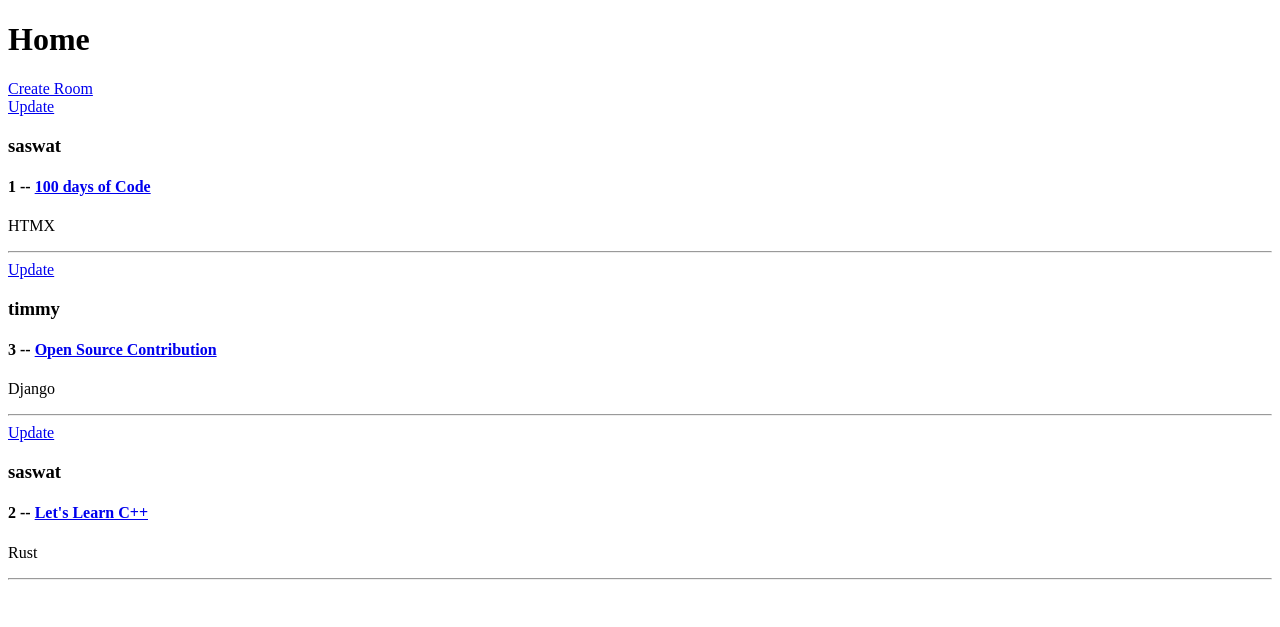
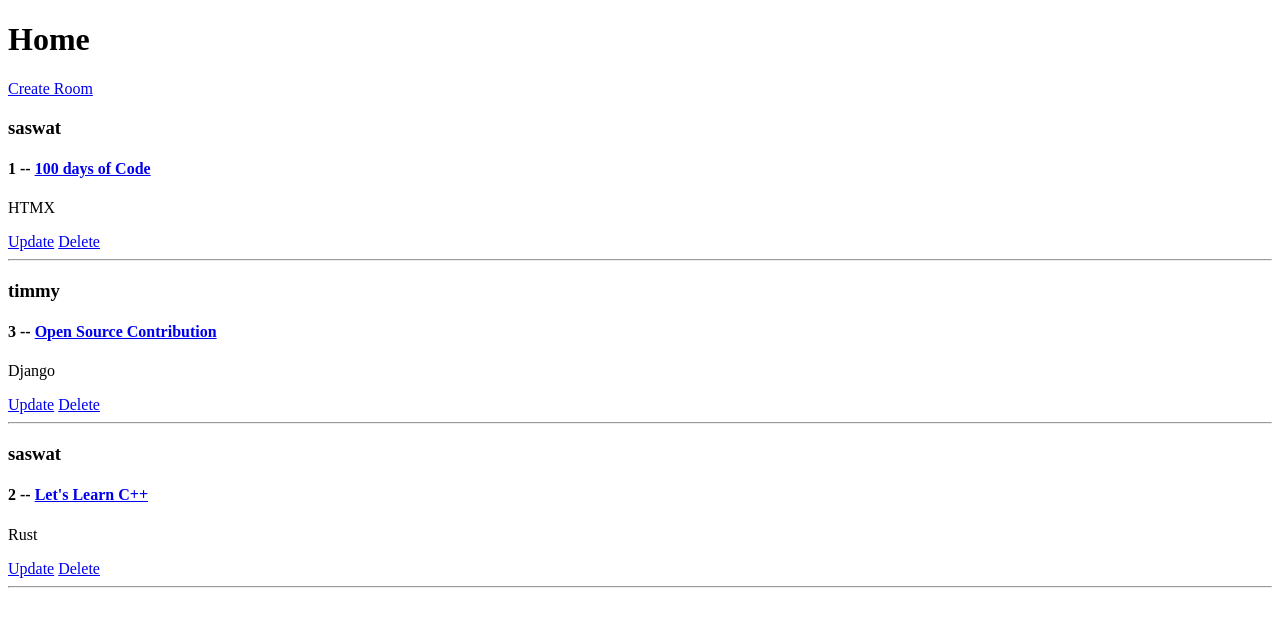
Before and after one commit to saswat10/studybud, a Django app: page / in a window 1280 px wide. Shown: the part 70-697 px from the top of the page. Run offline with Django 5.2, Linux system fonts and the light colour scheme; data comes from the database, SQL or seed files in the repository; both versions use the stored data as it was after the commit.

Commit message:
delete room view added

```diff
--- a/studybud/base/templates/base/home.html
+++ b/studybud/base/templates/base/home.html
@@ -8,10 +8,11 @@
   <div>
     {% for room in rooms %}
       <div>
-        <a href="{% url 'update-room' room.id %}">Update</a>
         <h3>{{room.host.username}}</h3>
         <h4>{{room.id}} -- <a href="{% url 'room' room.id %}">{{room.name}}</a></h4>
         <p>{{room.topic.name}}</p>
+        <a href="{% url 'update-room' room.id %}">Update</a>
+        <a href="{% url 'delete-room' room.id %}">Delete</a>
         <hr/>
       </div>
     {% endfor %}
--- a/studybud/base/urls.py
+++ b/studybud/base/urls.py
@@ -6,4 +6,5 @@ urlpatterns = [
     path("room_page/<str:id>/", views.room, name="room"),
     path("create-room", views.createRoom, name="create-room"),
     path("update-room/<str:id>/", views.updateRoom, name="update-room"),
+    path("delete-room/<str:id>/", views.deleteRoom, name="delete-room"),
 ]
--- a/studybud/base/views.py
+++ b/studybud/base/views.py
@@ -40,3 +40,10 @@ def updateRoom(request, id):
             return redirect("home")
     context = {"form": form}
     return render(request, "base/room_form.html", context)
+
+def deleteRoom(request, id):
+    room = Room.objects.get(id=id)
+    if request.method == "POST":
+        room.delete()
+        return redirect('home')
+    return render(request, 'base/delete.html', {'obj':room})
```
Also changed, not shown: studybud/base/templates/base/delete.html (added, +12 -0 lines), studybud/db.sqlite3.
